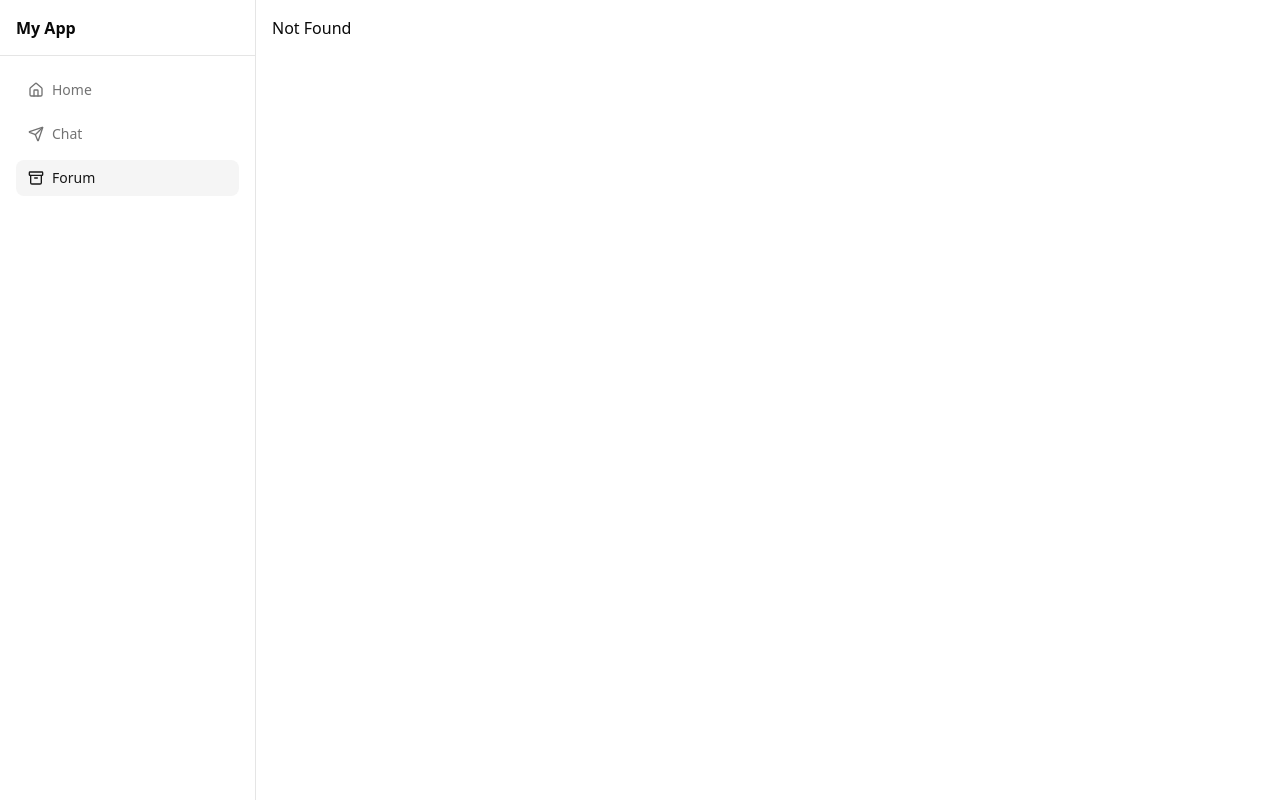
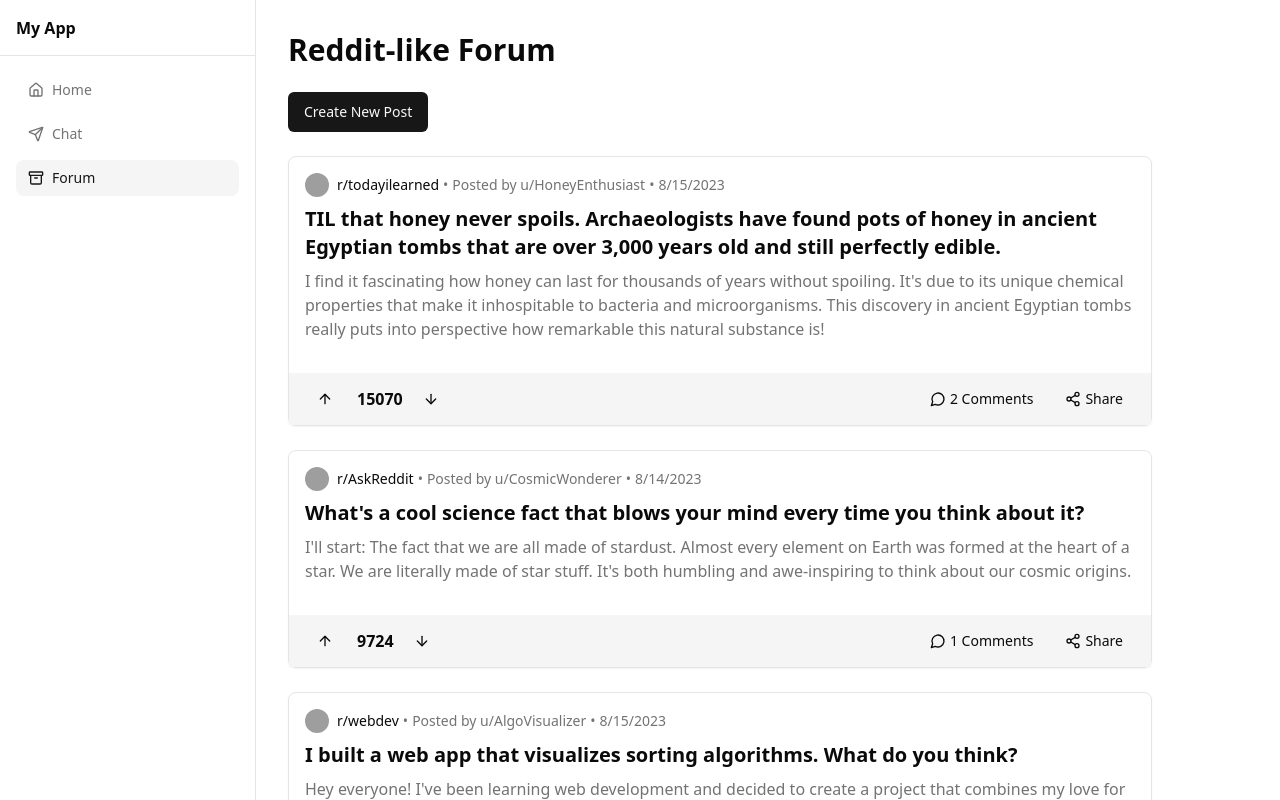
Before and after one commit to shktabish/tsec, a React (Vite) app in the folder frontend/: page /forum in a window 1280 px wide. Before the commit this address had no page. Built offline with nearby package versions, Linux system fonts and the light colour scheme; grey boxes are pictures that could not be loaded.

Commit message:
forum pade

```diff
--- a/frontend/package.json
+++ b/frontend/package.json
@@ -17,6 +17,7 @@
     "@radix-ui/react-select": "^2.1.1",
     "@radix-ui/react-separator": "^1.1.0",
     "@radix-ui/react-slot": "^1.1.0",
+    "@talkjs/react": "^0.1.9",
     "class-variance-authority": "^0.7.0",
     "clsx": "^2.1.1",
     "embla-carousel-react": "^8.3.0",
@@ -26,7 +27,8 @@
     "react-router-dom": "^6.26.2",
     "recharts": "^2.12.7",
     "tailwind-merge": "^2.5.2",
-    "tailwindcss-animate": "^1.0.7"
+    "tailwindcss-animate": "^1.0.7",
+    "talkjs": "^0.26.0"
   },
   "devDependencies": {
     "@eslint/js": "^9.9.0",
--- a/frontend/src/App.jsx
+++ b/frontend/src/App.jsx
@@ -4,6 +4,10 @@
 import HomePage from './pages/HomePage';
 import MeetingSchedule from './pages/MeetingSchedule';
 import StudentDashBoard from './pages/StudentDashBoard';
+import ChatPage from './pages/ChatPage';
+import ForumPage from './pages/ForumPage';
+import ForumPost from './pages/Post';
+import MentorsPage from './pages/MentorsPage';
 
 function App() {
   return (
@@ -12,6 +16,10 @@
         <Routes>
           <Route path="/" element={<MeetingSchedule />} />
           <Route path="/student" element={<StudentDashBoard />} />
+          <Route path="/chat" element={<ChatPage />} />
+          <Route path="/forum" element={<ForumPage />} />
+          <Route path="/forum-post" element={<ForumPost />} />
+          <Route path="/mentors" element={<MentorsPage />} />
           <Route path="*" element={<div>Not Found</div>} />
         </Routes>
       </AppLayout>
--- a/frontend/src/pages/ForumPage.jsx
+++ b/frontend/src/pages/ForumPage.jsx
@@ -12,6 +12,7 @@
   DialogTrigger,
 } from "@/components/ui/dialog";
 import { ArrowUp, ArrowDown, MessageCircle, Share2 } from "lucide-react";
+import { useNavigate } from "react-router-dom";
 
 const initialPosts = [
   {
@@ -78,12 +79,14 @@
   },
 ];
 
-export default function RedditLikeForum() {
+export default function ForumPage() {
   const [posts, setPosts] = useState(initialPosts);
   const [newPostTitle, setNewPostTitle] = useState("");
   const [newPostDescription, setNewPostDescription] = useState("");
   const [isModalOpen, setIsModalOpen] = useState(false);
   const [expandedComments, setExpandedComments] = useState([]);
+
+  const navigate = useNavigate()
 
   const handleAddPost = () => {
     if (newPostTitle.trim() !== "" && newPostDescription.trim() !== "") {
@@ -123,6 +126,12 @@
     );
   };
 
+  const handleClick = (post) => {
+    console.log("clicked")
+    console.log(post)
+    navigate("/forum-post", { state: { post } });
+  }
+
   return (
     <div className="container p-4 max-w-4xl">
       <h1 className="text-3xl font-bold mb-6">Reddit-like Forum</h1>
@@ -152,7 +161,7 @@
       </Dialog>
       <div className="space-y-6">
         {posts.map((post) => (
-          <Card key={post.id}>
+          <Card key={post.id} className='cursor-pointer' onClick={() => handleClick(post)}>
             <CardContent className="p-4">
               <div className="flex items-center text-sm text-muted-foreground mb-2">
                 <Avatar className="h-6 w-6 mr-2">
--- a/frontend/src/pages/Post.jsx
+++ b/frontend/src/pages/Post.jsx
@@ -5,41 +5,21 @@
 import { Input } from "@/components/ui/input";
 import { Textarea } from "@/components/ui/textarea";
 import { ThumbsUp, Share2, Send } from 'lucide-react';
+import { useLocation } from 'react-router-dom';
 
-const initialPost = {
-  id: 1,
-  title: "The Future of Artificial Intelligence",
-  description: "Artificial Intelligence is rapidly evolving, transforming industries and our daily lives. From self-driving cars to advanced medical diagnostics, AI is pushing the boundaries of what's possible. But with great power comes great responsibility. As we continue to develop more sophisticated AI systems, we must also grapple with ethical considerations and potential societal impacts. What are your thoughts on the future of AI? How can we ensure it benefits humanity as a whole?",
-  author: "TechEnthusiast",
-  avatar: "/placeholder.svg?height=50&width=50",
-  likes: 1024,
-  comments: [
-    {
-      id: 1,
-      author: "AIResearcher",
-      avatar: "/placeholder.svg?height=40&width=40",
-      content: "Great post! I think one of the key challenges we face is ensuring AI systems are transparent and explainable, especially in critical applications like healthcare and criminal justice.",
-      createdAt: "2023-08-15T14:30:00Z"
-    },
-    {
-      id: 2,
-      author: "EthicsExpert",
-      avatar: "/placeholder.svg?height=40&width=40",
-      content: "Absolutely agree. We need to have robust ethical guidelines and regulations in place as AI becomes more prevalent in our society.",
-      createdAt: "2023-08-15T15:45:00Z"
-    }
-  ],
-  createdAt: "2023-08-15T10:00:00Z"
-};
+export default function ForumPost() {
+  // Get the post data passed via location state or use initialPost for development
+  const location = useLocation();
+  const postData = location.state?.post || initialPost;
 
-export default function SocialPostPage() {
-  const [post, setPost] = useState(initialPost);
+  // Use state to manage the post data and comments
+  const [post, setPost] = useState(postData);
   const [newComment, setNewComment] = useState('');
 
   const handleLike = () => {
-    setPost(prevPost => ({
+    setPost((prevPost) => ({
       ...prevPost,
-      likes: prevPost.likes + 1
+      likes: prevPost.likes + 1,
     }));
   };
 
@@ -54,11 +34,11 @@
         author: "CurrentUser",
         avatar: "/placeholder.svg?height=40&width=40",
         content: newComment,
-        createdAt: new Date().toISOString()
+        createdAt: new Date().toISOString(),
       };
-      setPost(prevPost => ({
+      setPost((prevPost) => ({
         ...prevPost,
-        comments: [...prevPost.comments, newCommentObj]
+        comments: [...prevPost.comments, newCommentObj],
       }));
       setNewComment('');
     }
@@ -66,6 +46,7 @@
 
   return (
     <div className="container p-4 max-w-6xl">
+      {/* Post Card */}
       <Card>
         <CardContent className="p-6">
           <div className="flex items-center space-x-4 mb-4">
@@ -95,6 +76,7 @@
         </CardFooter>
       </Card>
 
+      {/* Comments Section */}
       <div className="mt-6">
         <h2 className="text-xl font-semibold mb-4">Comments</h2>
         <div className="flex space-x-2 mb-4">
@@ -109,6 +91,7 @@
             <span className="sr-only">Post comment</span>
           </Button>
         </div>
+        {/* Render Comments */}
         <div className="space-y-4">
           {post.comments.map((comment) => (
             <Card key={comment.id}>
```
Also changed, not shown: 1 other file (tests, documents, lock files or other folders).
